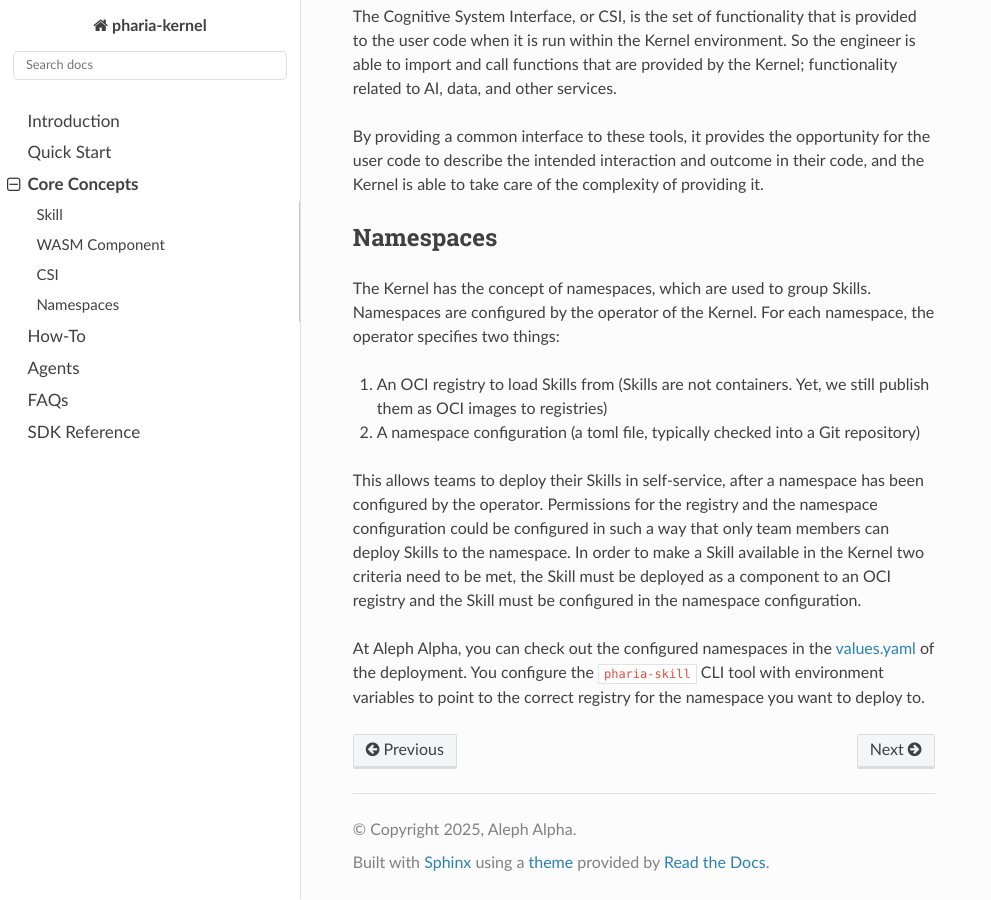
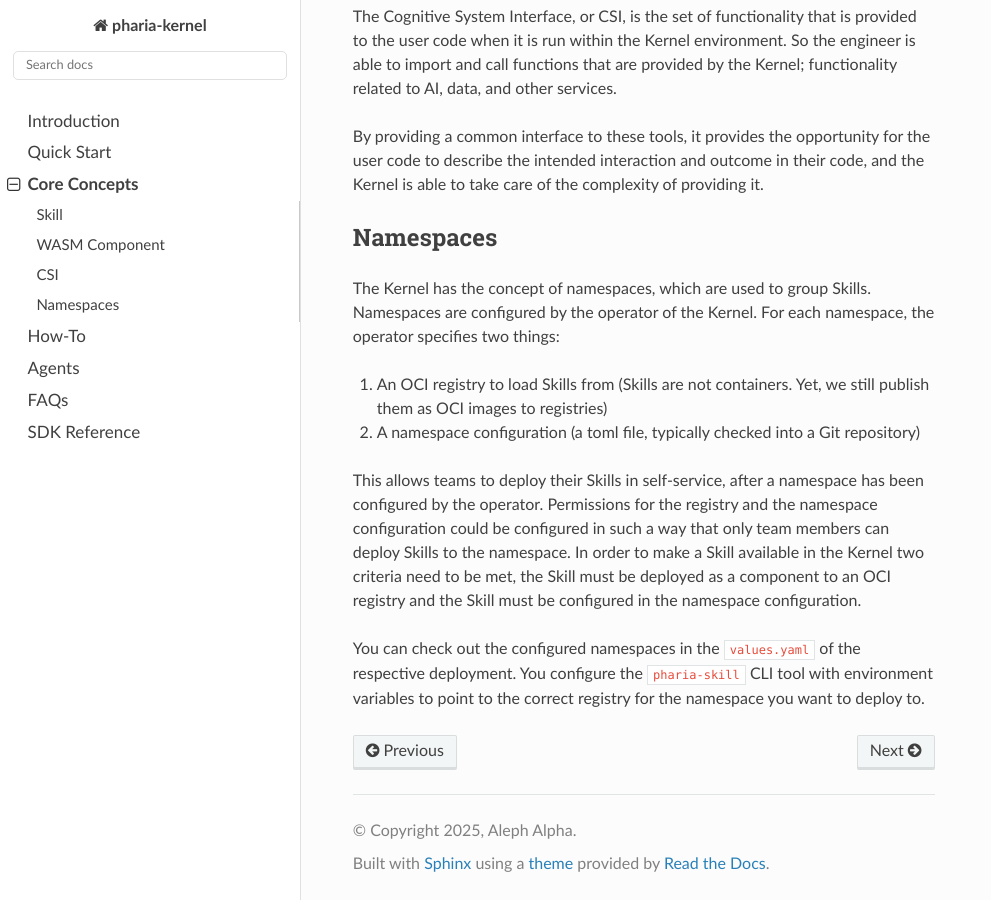
Before and after one commit to Aleph-Alpha/pharia-kernel-sdk-py, a Sphinx documentation site: the page built from docs/source/core_concepts.md, in a window 1280 px wide and 900 px high, scrolled down 831 px. Shown: the whole window, without its empty margins (0-991 px from the left). Built offline with Sphinx 7.4.7 and the Read the Docs theme 3.1.0, drawn with Linux system fonts in a browser that asks for light colours.

Commit message:
docs: remove link to p-prod values file

```diff
--- a/docs/source/core_concepts.md
+++ b/docs/source/core_concepts.md
@@ -36,4 +36,4 @@ This allows teams to deploy their Skills in self-service, after a namespace has
 Permissions for the registry and the namespace configuration could be configured in such a way that only team members can deploy Skills to the namespace.
 In order to make a Skill available in the Kernel two criteria need to be met, the Skill must be deployed as a component to an OCI registry and the Skill must be configured in the namespace configuration.
 
-At Aleph Alpha, you can check out the configured namespaces in the [values.yaml](https://gitlab.aleph-alpha.de/product/p-prod-deployment/-/blob/main/applications/pharia-ai/values.yaml?ref_type=heads#L813) of the deployment. You configure the `pharia-skill` CLI tool with environment variables to point to the correct registry for the namespace you want to deploy to.
+You can check out the configured namespaces in the `values.yaml` of the respective deployment. You configure the `pharia-skill` CLI tool with environment variables to point to the correct registry for the namespace you want to deploy to.
```
